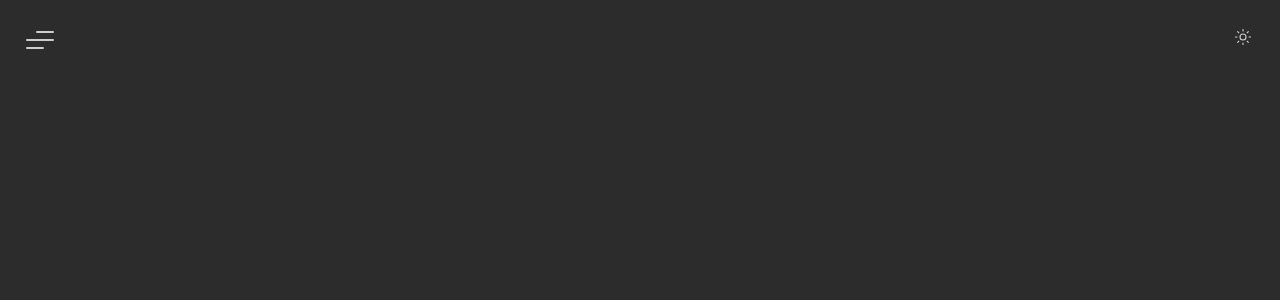
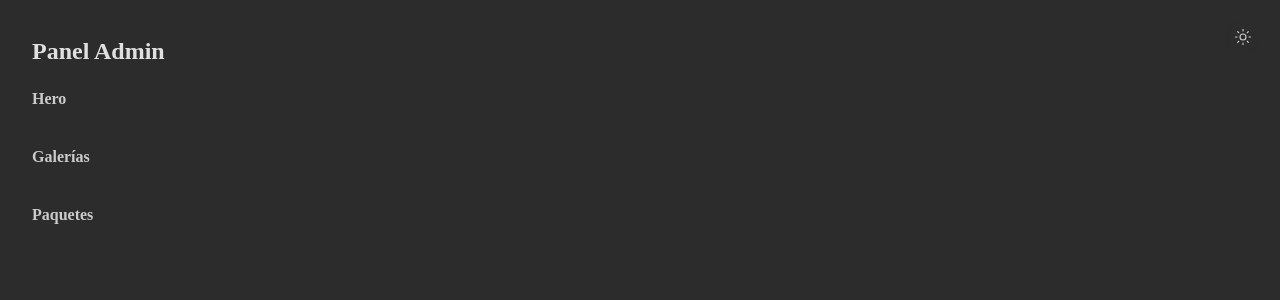
Before and after one commit to Alexis-j/portafolio-fotografo, a React (Create React App) app in the folder frontend/: page /admin/dashboard in a window 1280 px wide. Shown: the top 300 px of the page. Built offline with nearby package versions, Linux system fonts and the light colour scheme; sample sign-in values are in the browser's storage.

Commit message:
agregado el panel y terminado del hero, solo falta galeria y paquetes

```diff
--- a/frontend/src/App.js
+++ b/frontend/src/App.js
@@ -1,13 +1,15 @@
-import { BrowserRouter, Navigate, Route, Routes } from 'react-router-dom'; // ✅ importar Navigate
+import { BrowserRouter, Navigate, Route, Routes } from 'react-router-dom';
 import React, { useState } from 'react';
 import { darkTheme, lightTheme } from './styles/theme';
 
 import Dashboard from './pages/admin/Dashboard';
+import GalleryForm from './pages/admin/GalleryForm';
 import GlobalStyle from './styles/GlobalStyles';
 import Hero from './components/Hero';
 import HeroForm from './pages/admin/HeroForm';
 import Login from './pages/admin/Login';
 import Navbar from './components/Navbar';
+import PackagesForm from './pages/admin/PackagesForm';
 import ProtectedRoute from './pages/admin/ProtectedRoute';
 import { ThemeProvider } from 'styled-components';
 import ToggleThemeButton from './components/ThemeToggle';
@@ -23,28 +25,40 @@ function App() {
         <ToggleThemeButton toggleTheme={toggleTheme} isDark={isDark} />
 
         <Routes>
-          {/* Ruta pública del Hero */}
-          <Route path="/" element={
+          {/* 1️⃣ Ruta pública */}
+          <Route
+            path="/"
+            element={
               <>
                 <Navbar />
                 <Hero />
               </>
-          } />
+            }
+          />
 
-          {/* Redirigir /admin a /admin/dashboard */}
-          <Route path="/admin" element={<Navigate to="/admin/dashboard" replace />} />
+          {/* 2️⃣ Redirección /admin a /admin/dashboard */}
+          <Route
+            path="/admin"
+            element={<Navigate to="/admin/dashboard" replace />}
+          />
 
-          {/* Admin login */}
+          {/* 3️⃣ Login admin */}
           <Route path="/admin/login" element={<Login />} />
 
-          {/* Dashboard protegido */}
-          <Route path="/admin/dashboard/*" element={
+          {/* 4️⃣ Dashboard protegido con sub-rutas */}
+          <Route
+            path="/admin/dashboard/*"
+            element={
               <ProtectedRoute>
                 <Dashboard />
               </ProtectedRoute>
-          }>
+            }
+          >
+            {/* Sub-rutas dentro del dashboard */}
             <Route path="hero" element={<HeroForm />} />
             {/* Más sub-rutas: galerías, paquetes */}
+            <Route path="galerias" element={<GalleryForm />} />
+            <Route path="paquetes" element={<PackagesForm />} />
           </Route>
         </Routes>
       </BrowserRouter>
--- a/frontend/src/pages/admin/Dashboard/index.jsx
+++ b/frontend/src/pages/admin/Dashboard/index.jsx
@@ -1,15 +1,21 @@
-import Navbar from '../../../components/Navbar'; // tu sidebar existente
-import { Outlet } from 'react-router-dom';
+import { Content, DashboardWrapper, LinkItem, Sidebar } from './styles';
+import { NavLink, Outlet } from 'react-router-dom';
+
 import React from 'react';
 
 function Dashboard() {
   return (
-    <div style={{ display: 'flex', height: '100vh' }}>
-      <Navbar />
-      <main style={{ flex: 1, padding: '20px' }}>
-        <Outlet /> {/* Aquí se cargarán las secciones Hero, Galería, Paquetes */}
-      </main>
-    </div>
+    <DashboardWrapper>
+      <Sidebar>
+        <h2>Panel Admin</h2>
+        <LinkItem to="/admin/dashboard/hero">Hero</LinkItem>
+        <LinkItem to="/admin/dashboard/galerias">Galerías</LinkItem>
+        <LinkItem to="/admin/dashboard/paquetes">Paquetes</LinkItem>
+      </Sidebar>
+      <Content>
+        <Outlet /> {/* Aquí se renderiza la subruta activa */}
+      </Content>
+    </DashboardWrapper>
   );
 }
 
--- /dev/null
+++ b/frontend/src/pages/admin/Dashboard/styles.jsx
@@ -0,0 +1,33 @@
+import { NavLink } from 'react-router-dom';
+import styled from 'styled-components';
+
+export const DashboardWrapper = styled.div`
+  display: flex;
+  min-height: 100vh;
+`;
+
+export const Sidebar = styled.div`
+  width: 220px;
+  background-color: ${({ theme }) => theme.colors.backgroundSidebar};
+  padding: 2rem;
+  display: flex;
+  flex-direction: column;
+  gap: 1rem;
+`;
+
+export const Content = styled.div`
+  flex: 1;
+  padding: 2rem;
+  background-color: ${({ theme }) => theme.colors.background};
+`;
+
+export const LinkItem = styled(NavLink)`
+  color: ${({ theme }) => theme.colors.text};
+  text-decoration: none;
+  margin-bottom: 1rem;
+  font-weight: bold;
+
+  &.active {
+    color: ${({ theme }) => theme.colors.primary};
+  }
+`;
--- /dev/null
+++ b/frontend/src/pages/admin/GalleryForm/index.jsx
@@ -0,0 +1,7 @@
+import React from 'react';
+
+function GaleriaForm() {
+  return <div>Formulario Galerías (agregar/editar/eliminar imágenes)</div>;
+}
+
+export default GaleriaForm;
--- a/frontend/src/pages/admin/HeroForm/index.jsx
+++ b/frontend/src/pages/admin/HeroForm/index.jsx
@@ -73,7 +73,7 @@ function HeroForm() {
         headers: { 'Content-Type': 'multipart/form-data' },
       });
       alert('Hero actualizado con éxito ✅');
-      navigate('/admin/dashboard');
+      navigate('/');
     } catch (err) {
       console.error('Error al actualizar hero:', err);
       alert('Error al actualizar hero ❌');
--- /dev/null
+++ b/frontend/src/pages/admin/PackagesForm/index.jsx
@@ -0,0 +1,7 @@
+import React from 'react';
+
+function PaqueteForm() {
+  return <div>Formulario Paquetes (agregar/editar/eliminar paquetes)</div>;
+}
+
+export default PaqueteForm;
```
Lines whose indentation alone changed are shown as unchanged.
